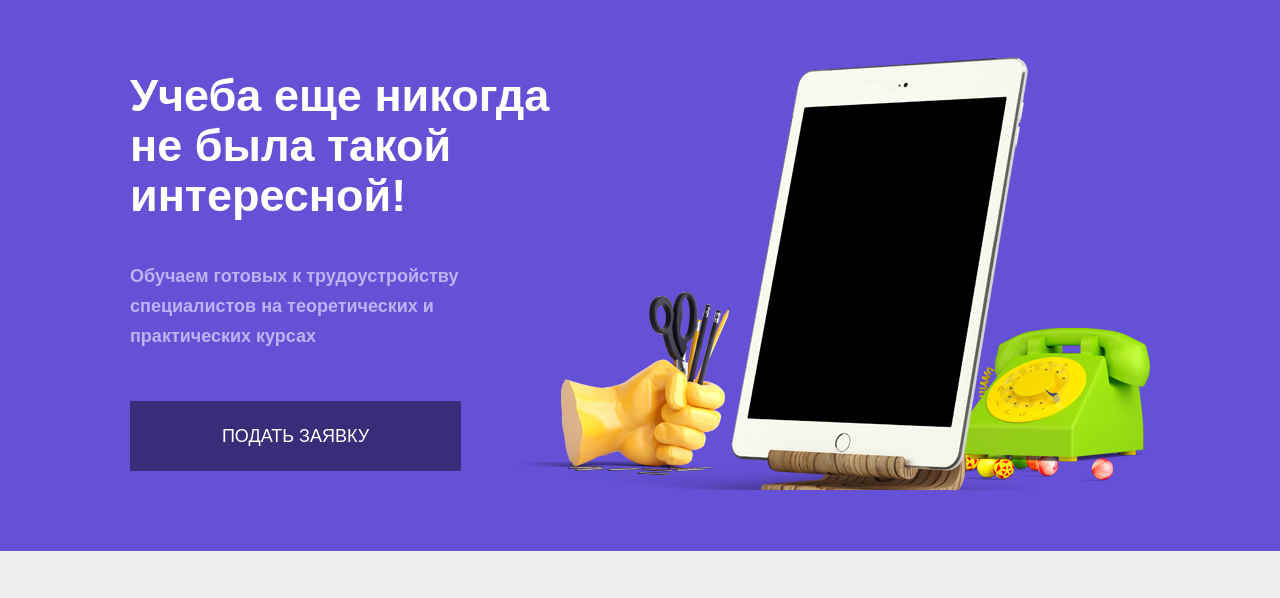
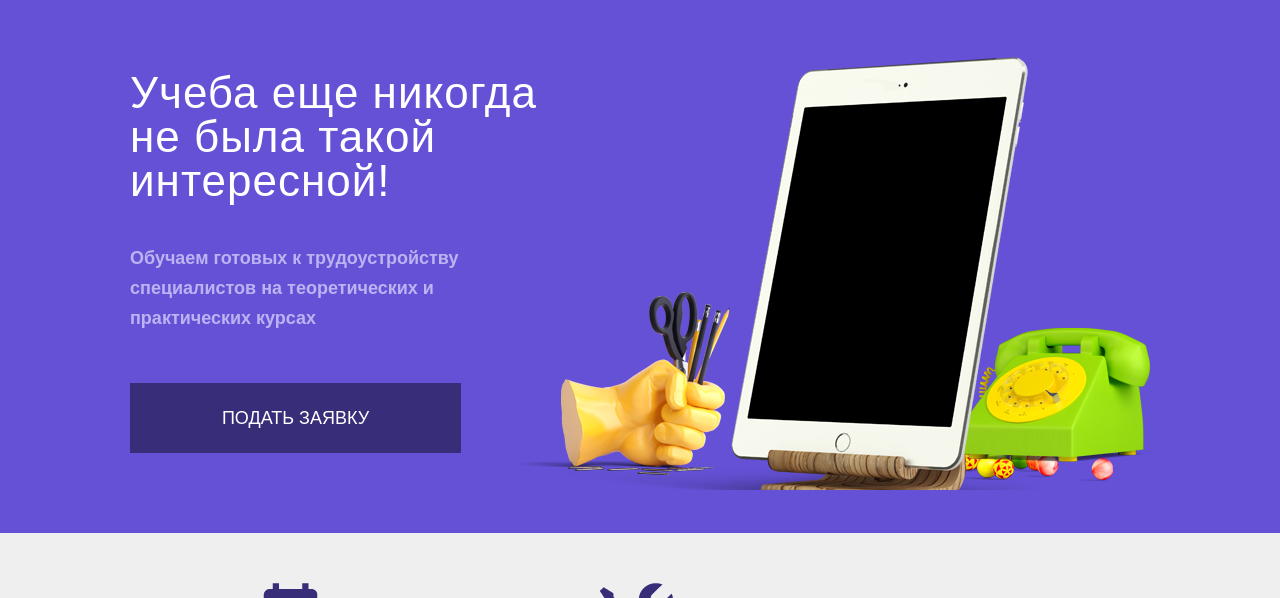
Before and after one commit to ArnoAndAivengo/My_Works_Web, a plain HTML site: page Aplus/index.html in a window 1280 px wide. Shown: the part 139-737 px from the top of the page. Drawn offline with Linux system fonts and the light colour scheme.

Commit message:
Поправлен class="promo-title"

```diff
--- a/Aplus/css/style.css
+++ b/Aplus/css/style.css
@@ -117,7 +117,7 @@ body {
   width: 446px;
 }
 
-.promo::after{
+.promo::after {
   content: "";
   position: absolute;
   top: -14px;
@@ -129,13 +129,14 @@ body {
   z-index: -1;
 }
 
-.promo-title,
-.page-title {
+.promo > .promo-title p{
   color: #ffffff;
   margin-bottom: 40px;
-  font-weight: 700;
-  font-size: 45px;
-  line-height: 50px;
+  font-weight: 300;
+  font-size: 44px;
+  line-height: 44px;
+  width: 410px;
+  letter-spacing: 1px;
 }
 
 .promo p {
--- a/Aplus/index.html
+++ b/Aplus/index.html
@@ -26,13 +26,14 @@
           </nav>
         </div>
         <div class="promo">
-          <div class="promo-title">Учеба еще никогда не была такой интересной!</div>
+          <div class="promo-title">
+            <p>Учеба еще никогда не была такой интересной!</p>
+          </div>
           <p>Обучаем готовых к трудоустройству специалистов на теоретических и практических курсах</p>
           <a href="#" class="btn btn-blue-min">Подать заявку</a>
         </div>
       </div>
-    </div>
-  </header>
+    </header>
 
     <!-- Section features -->
     <section class="features">
@@ -66,14 +67,13 @@
             <td class="feedback-table">Описание</td>
           </tr>
           <tr>
-            <td class="feedback-table" style="vertical-align: top;     font-size: 22px"><b>Дневное обучение</b></td>
-            <td class="feedback-table" style="vertical-align: top;     font-size: 22px;"><b>4 года</b></td>
-            <td class="feedback-table">Наиболее интенсивный вариант обучения, для тех,
-кто не терпит компромиссов ни в чем.</td>
+            <td class="feedback-table" style="vertical-align: top; font-size: 22px"><b>Дневное обучение</b></td>
+            <td class="feedback-table" style="vertical-align: top; font-size: 22px;"><b>4 года</b></td>
+            <td class="feedback-table">Наиболее интенсивный вариант обучения, для тех, кто не терпит компромиссов ни в чем.</td>
           </tr>
           <tr>
-            <td class="feedback-table" style="vertical-align: top;     font-size: 22px;"><b>Вечернее обучение</b></td>
-            <td class="feedback-table" style="vertical-align: top;     font-size: 22px;"><b>5 лет</b></td>
+            <td class="feedback-table" style="vertical-align: top; font-size: 22px;"><b>Вечернее обучение</b></td>
+            <td class="feedback-table" style="vertical-align: top; font-size: 22px;"><b>5 лет</b></td>
             <td class="feedback-table">Вынуждены совмещать учебу с работой? Дадим вам такую возможность, совмещайте на здоровье.</td>
           </tr>
         </table>
@@ -171,5 +171,6 @@
         </div>
       </div>
     </footer>
+
   </body>
 </html>
```
